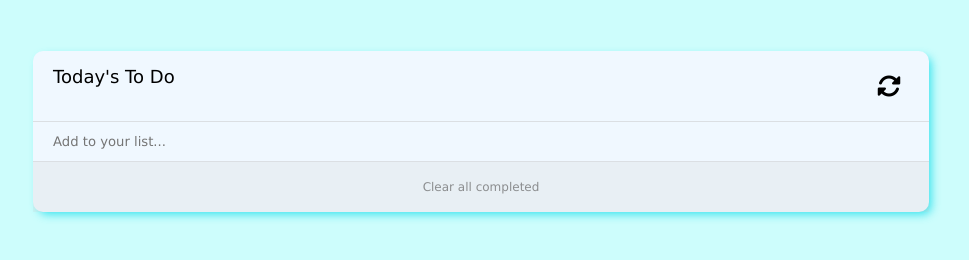
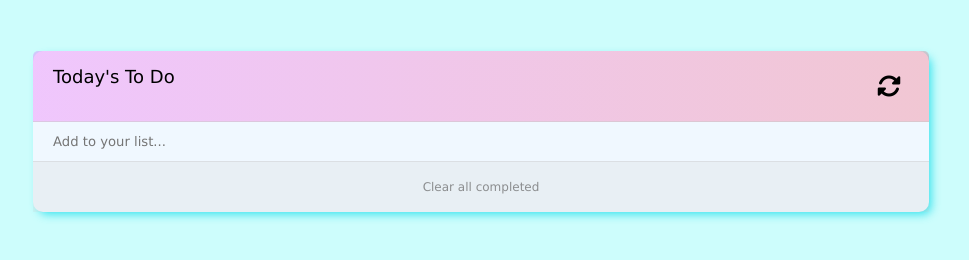
Before and after one commit to wayungi/ToDoListApp, a website built with webpack: page src/index.html in a window 1280 px wide. Shown: the whole page, without its empty margins (159-1128 px from the left). Built offline with nearby package versions, Linux system fonts and the light colour scheme.

Commit message:
Add colors to header

```diff
--- a/src/style.css
+++ b/src/style.css
@@ -29,6 +29,8 @@ header {
   border-bottom: 1px solid rgba(200, 200, 200, 0.5);
   padding: 15px 20px;
   justify-content: space-between;
+  background: linear-gradient(to left,  rgba(245, 2, 34, 0.2), rgba(237, 2, 245, .2));
+  border-radius:5px 5px 0 0;
 }
 
 header h1 {
```
